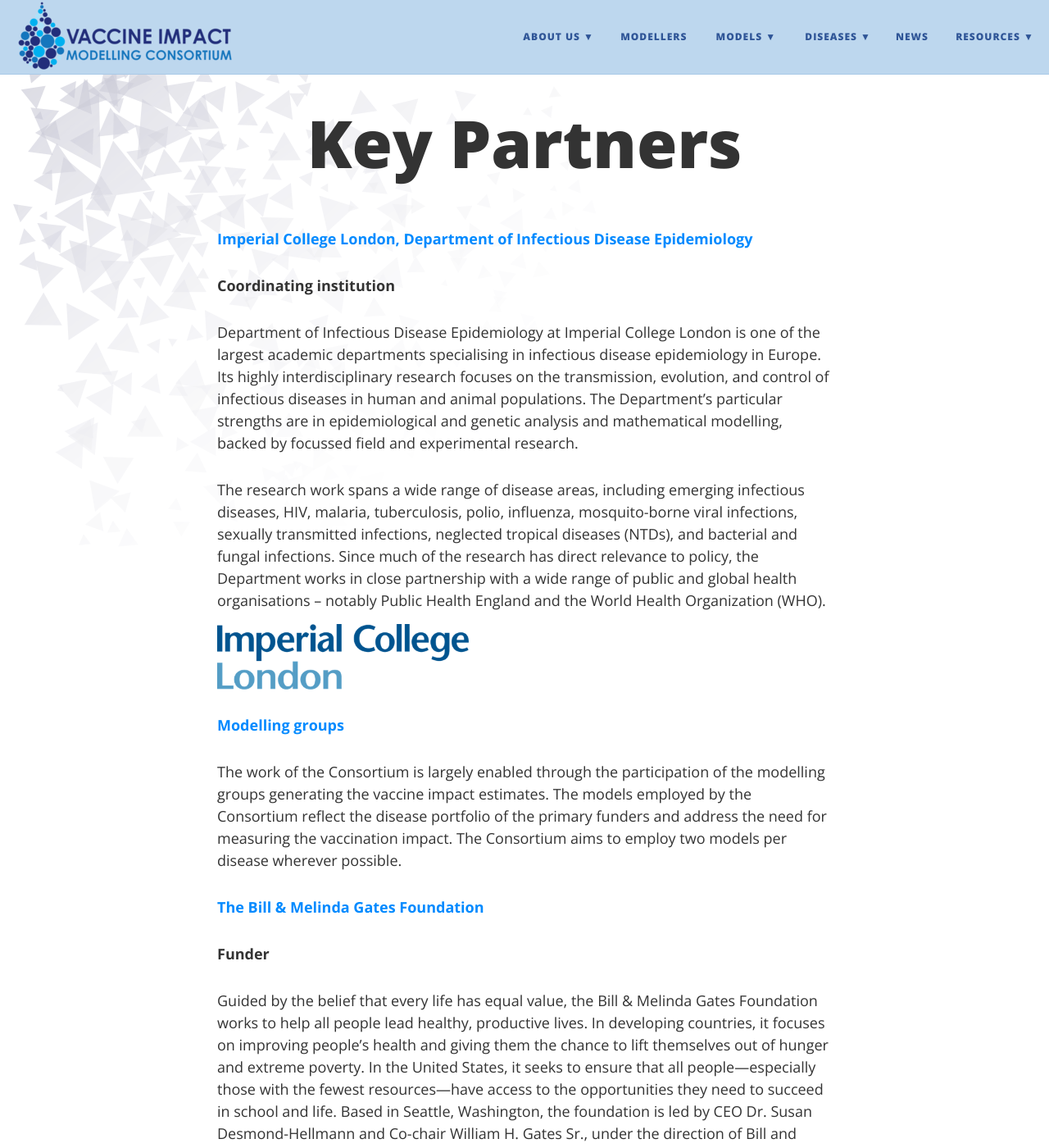
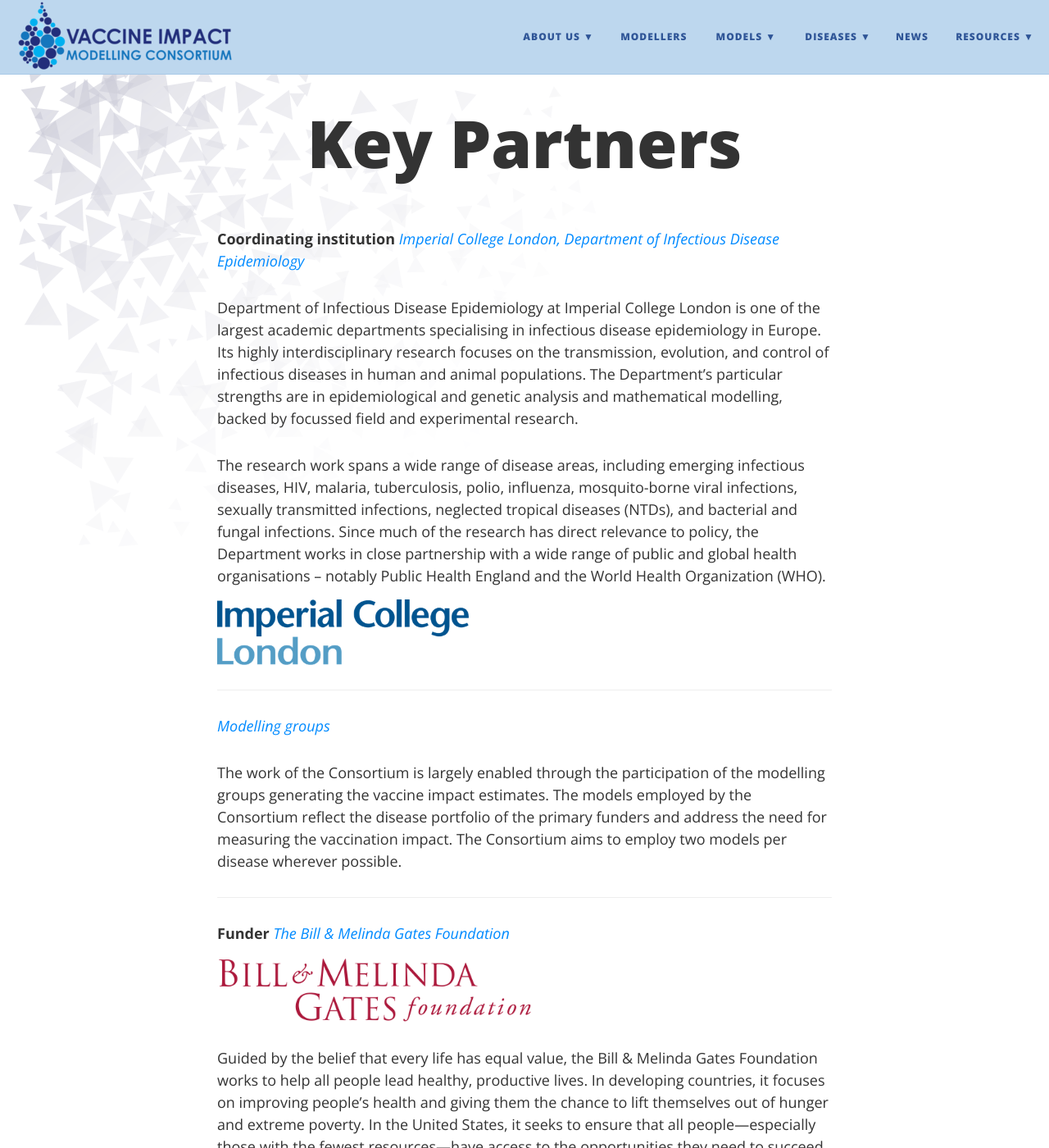
Before and after one commit to vimchub/vaccineimpact, a Jekyll site: the page built from partners.md, in a window 1280 px wide and 1400 px high. Shown: the whole window at 82% size. Built offline with Jekyll 4.4.1, drawn with Linux system fonts in a browser that asks for light colours; nearby versions of some CDN libraries; some of the changed text lies outside the part shown.

Commit message:
Re-arranging

```diff
--- a/partners.md
+++ b/partners.md
@@ -4,9 +4,7 @@
 ---
 
 
-**[Imperial College London, Department of Infectious Disease Epidemiology](https://www.imperial.ac.uk/school-public-health/infectious-disease-epidemiology/)**
-
-**Coordinating institution**
+**Coordinating institution**  *[Imperial College London, Department of Infectious Disease Epidemiology](https://www.imperial.ac.uk/school-public-health/infectious-disease-epidemiology/)*
 
 Department of Infectious Disease Epidemiology at Imperial College London is one of the largest academic departments specialising in infectious disease epidemiology in Europe. Its highly interdisciplinary research focuses on the transmission, evolution, and control of infectious diseases in human and animal populations. The Department's particular strengths are in epidemiological and genetic analysis and mathematical modelling, backed by focussed field and experimental research.
 
@@ -14,29 +12,26 @@
 
 <a href="https://www.imperial.ac.uk/school-public-health/infectious-disease-epidemiology/"><img src="/img/ICL_logo.png" /></a>
 
+---
 
-
-**[Modelling groups](/modellers)**
+*[Modelling groups](/modellers)*
 
 The work of the Consortium is largely enabled through the participation of the modelling groups generating the vaccine impact estimates. The models employed by the Consortium reflect the disease portfolio of the primary funders and address the need for measuring the vaccination impact. The Consortium aims to employ two models per disease wherever possible.
 
+---
 
+**Funder** *[The Bill & Melinda Gates Foundation](http://www.gatesfoundation.org/)*
 
-
-**[The Bill & Melinda Gates Foundation](http://www.gatesfoundation.org/)**
-
-**Funder**
+<a href="http://www.gatesfoundation.org/"><img src="/img/Bill-Melinda-Gates-Foundation-Logo.png" /><a/>
 
 Guided by the belief that every life has equal value, the Bill & Melinda Gates Foundation works to help all people lead healthy, productive lives. In developing countries, it focuses on improving people's health and giving them the chance to lift themselves out of hunger and extreme poverty. In the United States, it seeks to ensure that all people—especially those with the fewest resources—have access to the opportunities they need to succeed in school and life. Based in Seattle, Washington, the foundation is led by CEO Dr. Susan Desmond-Hellmann and Co-chair William H. Gates Sr., under the direction of Bill and Melinda Gates and Warren Buffett.
 
-<a href="http://www.gatesfoundation.org/"><img src="/img/Bill-Melinda-Gates-Foundation-Logo.png" /><a/>
+---
 
+**Funder** *[Gavi, the Vaccine Alliance](http://www.gavi.org/)*
 
-
-**[Gavi, the Vaccine Alliance](http://www.gavi.org/)**
-
-**Funder**
+<a href="http://www.gavi.org/"><img src="/img/Gavi_logo.png" /></a>
 
 Gavi is an international organisation that was created in 2000 to improve access to new and underused vaccines for children living in the world's poorest countries. Based in Geneva, Switzerland, Gavi is the Vaccine Alliance, which brings together public and private sectors with the shared goal of creating equal access to vaccines for children, wherever they live.
 
-<a href="http://www.gavi.org/"><img src="/img/Gavi_logo.png" /></a>
+---
```
